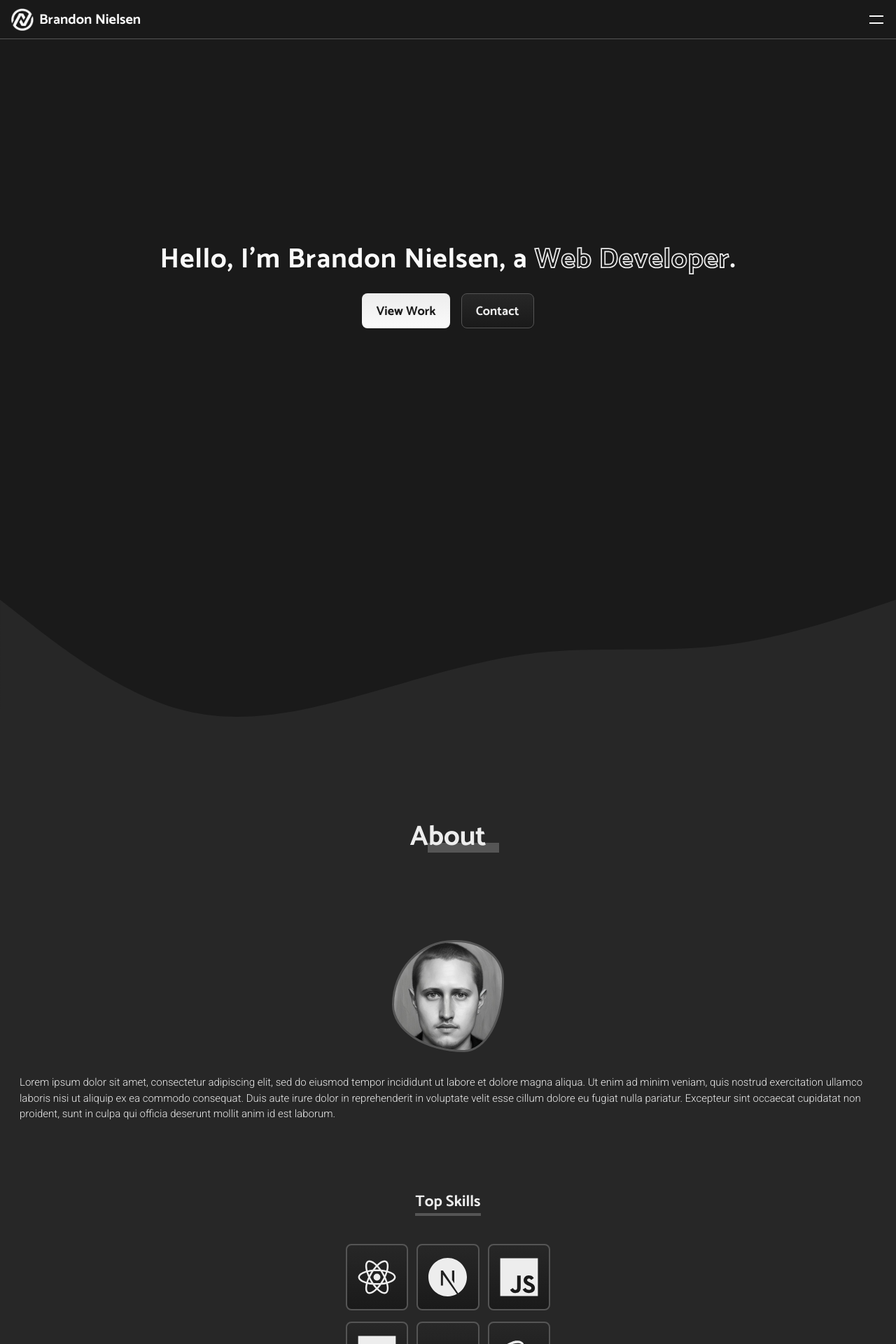
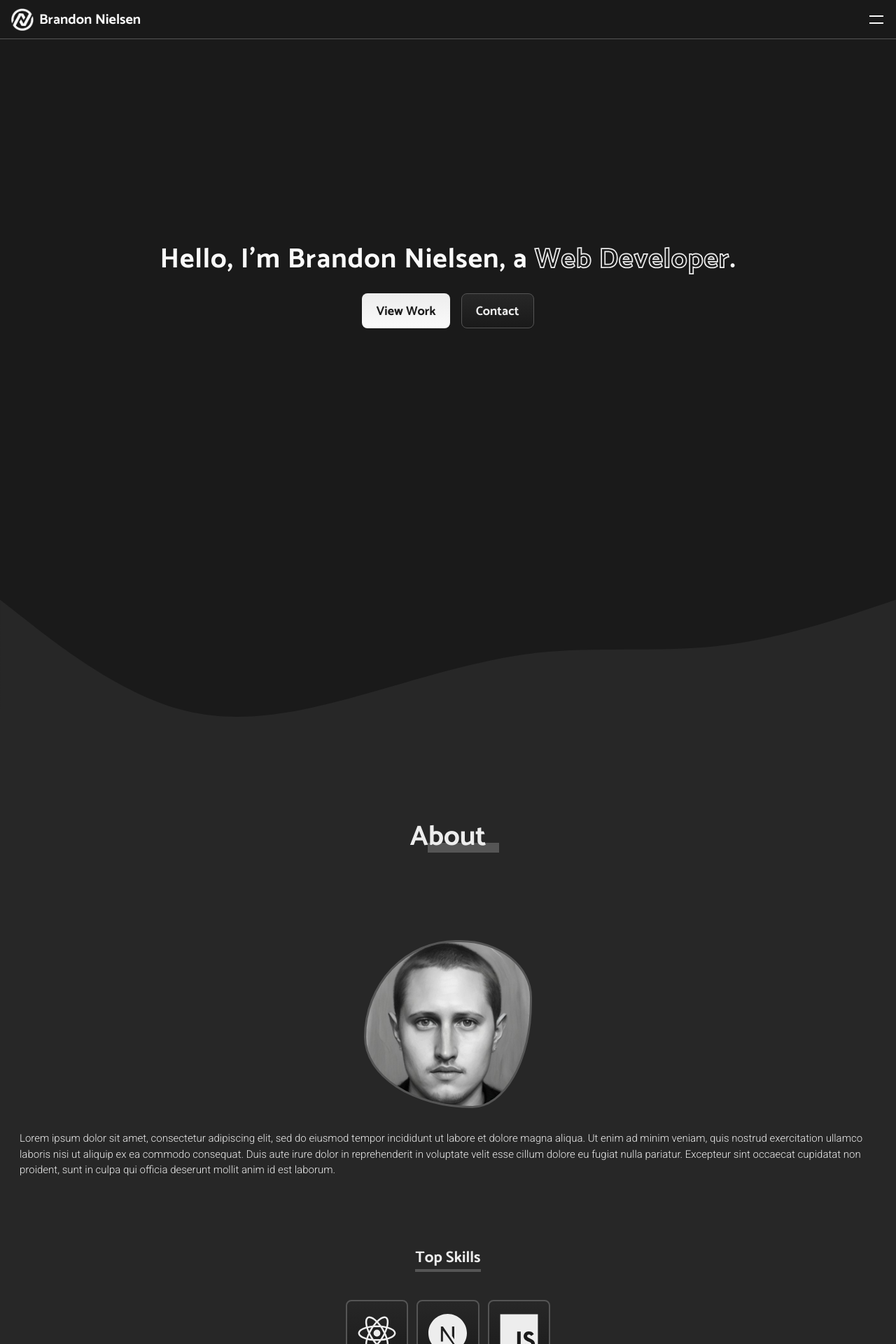
Before and after one commit to bnielsencodes/bnielsen.dev-v2, a Next.js app: page / in a window 1280 px wide. Shown: the top 1920 px of the page at 70% size. Built offline with nearby package versions, Linux system fonts and the light colour scheme.

Commit message:
Increase size of Avatar

```diff
--- a/app/globals.css
+++ b/app/globals.css
@@ -36,8 +36,8 @@ body {
 
 .avatar {
   position: relative;
-  width: 10rem;
-  height: 10rem;
+  width: 15rem;
+  height: 15rem;
   border: 3px solid #555;
   border-radius: 60% 40% 30% 70%/60% 30% 70% 40%;
   background-image: url(/assets/avatar.jpeg);
```
